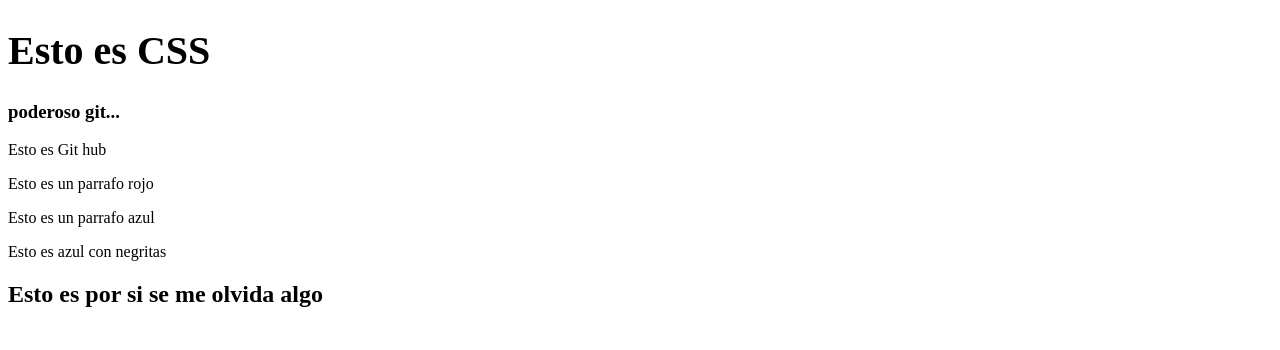
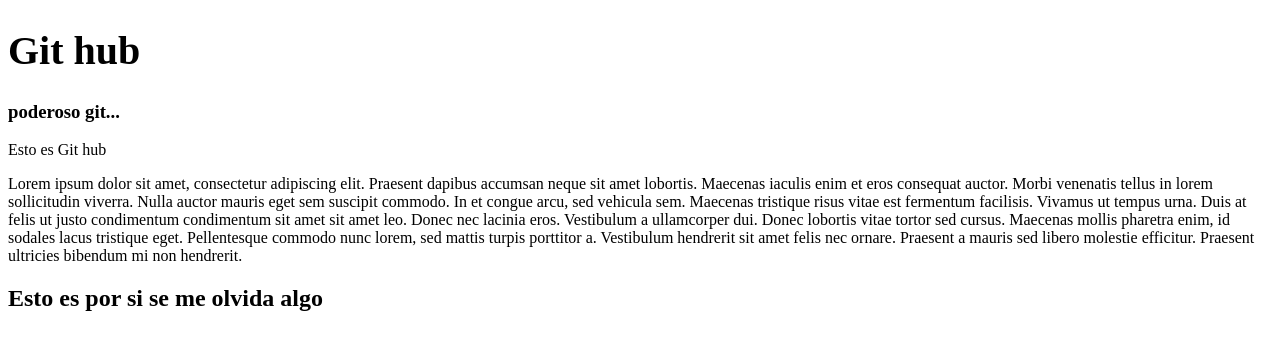
Before and after one commit to faavsun/web4, a plain HTML site: page index.html in a window 1280 px wide. Drawn offline with Linux system fonts and the light colour scheme.

Commit message:
confirmacione

```diff
--- a/index.html
+++ b/index.html
@@ -7,13 +7,14 @@
 </head>
 <body>
     <div class="encabezado">
-        <h1 style="font-size:40px;">Esto es CSS</h1>
+        <h1 style="font-size:40px;">Git hub</h1>
         <h3>poderoso git...</h3>
     </div>
     <p>Esto es Git hub</p>
-    <p id="rojo">Esto es un parrafo rojo</p>
-    <p class="azul">Esto es un parrafo azul</p>
-    <p class="azul choquita">Esto es azul con negritas</p>
+    <p> Lorem ipsum dolor sit amet, consectetur adipiscing elit. Praesent dapibus accumsan neque sit amet lobortis.
+         Maecenas iaculis enim et eros consequat auctor. Morbi venenatis tellus in lorem sollicitudin viverra. Nulla auctor mauris eget sem suscipit commodo. In et congue arcu, sed vehicula sem. Maecenas tristique risus vitae est fermentum facilisis. Vivamus ut tempus urna. Duis at felis ut justo condimentum condimentum sit amet sit amet leo. Donec nec lacinia eros. Vestibulum a ullamcorper dui. Donec lobortis vitae tortor sed cursus. Maecenas mollis pharetra enim, id sodales lacus tristique eget. Pellentesque commodo nunc lorem, sed mattis turpis porttitor a.
+        Vestibulum hendrerit sit amet felis nec ornare. Praesent a mauris sed libero molestie efficitur.
+        Praesent ultricies bibendum mi non hendrerit. </p>
     <h2>Esto es por si se me olvida algo</h2>
 </body>
 </html>
```
